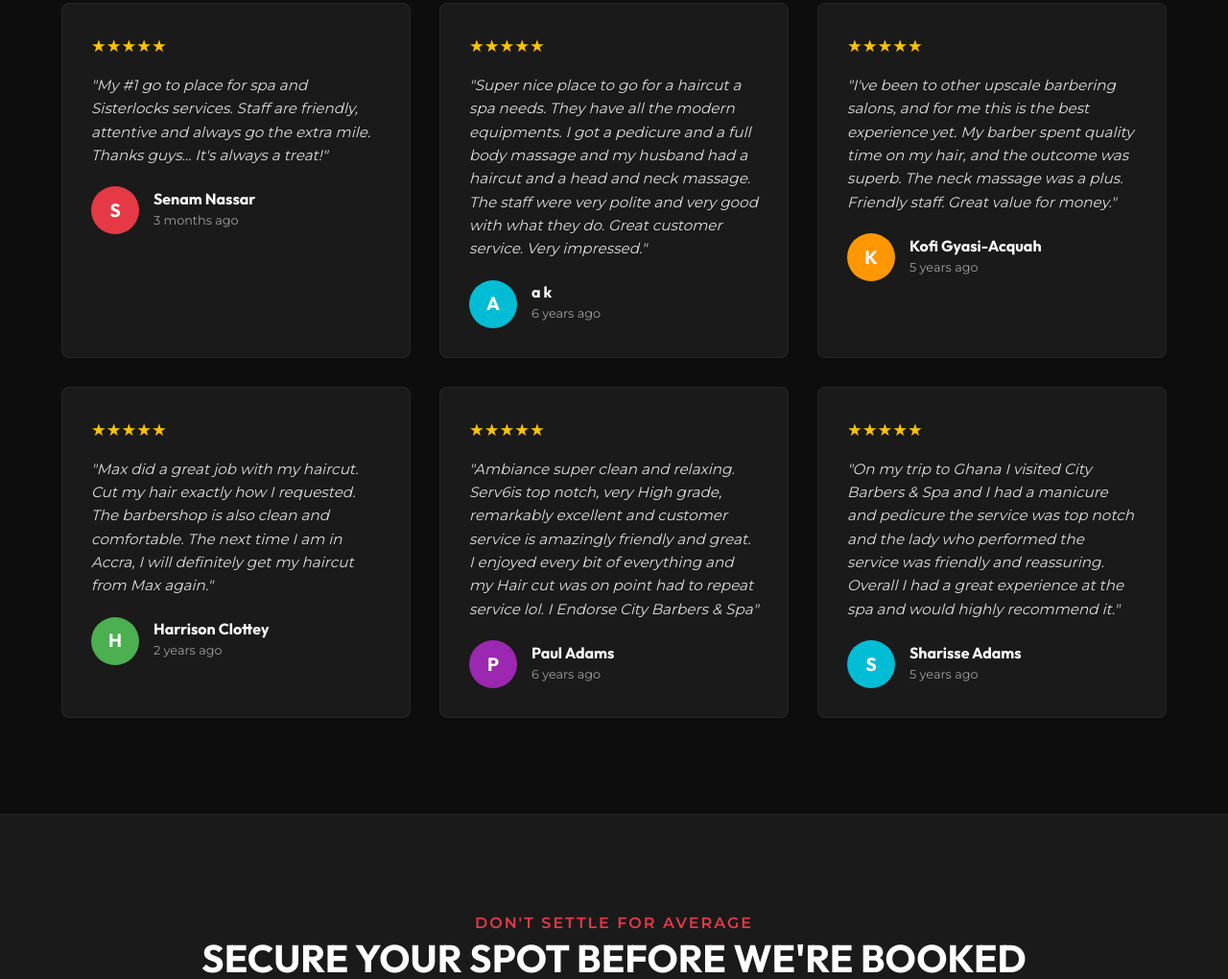
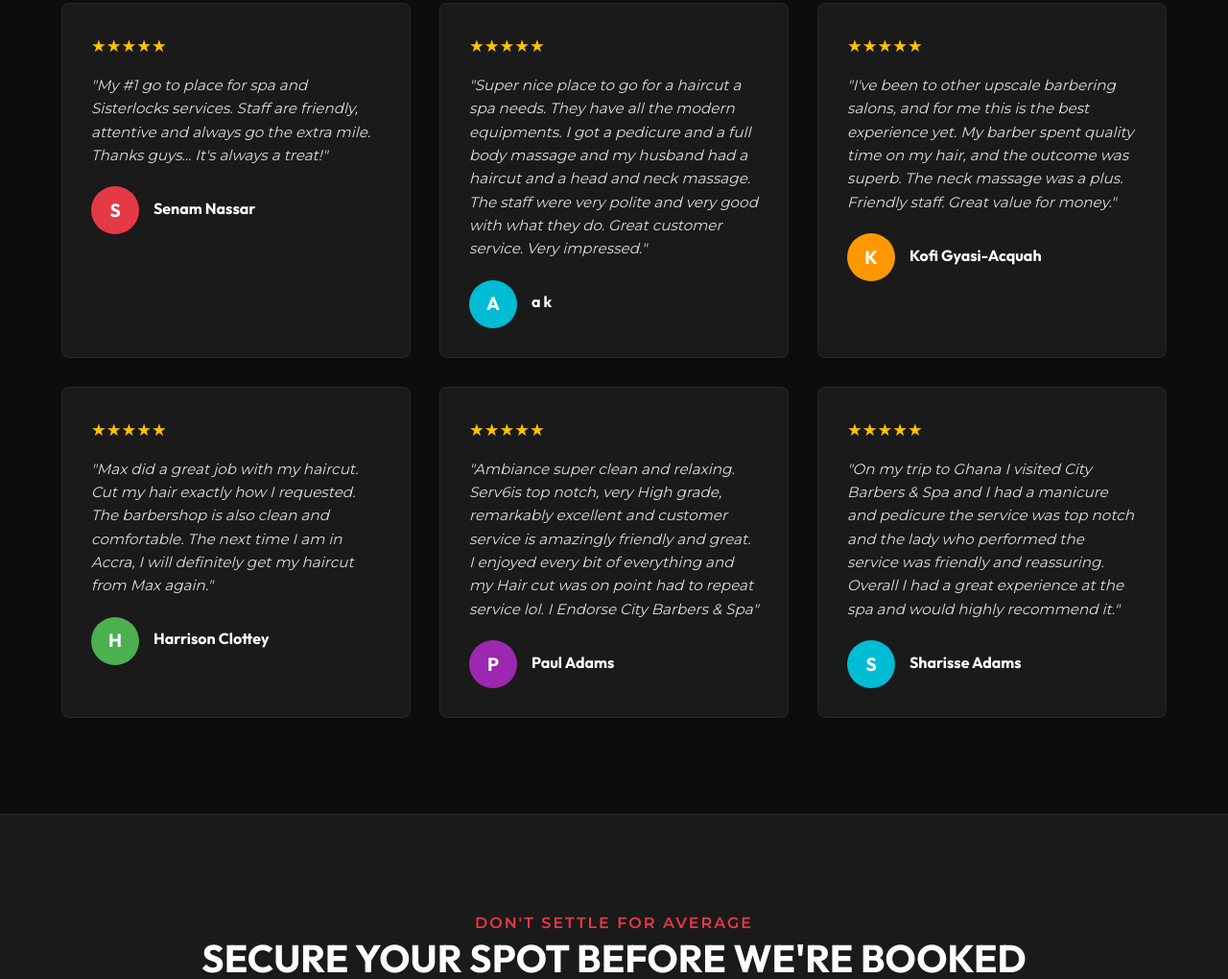
Before and after one commit to gmedia435-bit/cityb-spa, a plain HTML site: page index.html in a window 1280 px wide. Shown: the part 3015-4035 px from the top of the page at 96% size. Drawn offline with Linux system fonts and the light colour scheme.

Commit message:
Remove dates from testimonials

```diff
--- a/index.html
+++ b/index.html
@@ -172,7 +172,6 @@
             <div class="author-avatar">S</div>
             <div class="author-info">
               <h4>Senam Nassar</h4>
-              <p>3 months ago</p>
             </div>
           </div>
         </div>
@@ -185,7 +184,6 @@
             <div class="author-avatar" style="background-color: #00bcd4;">A</div>
             <div class="author-info">
               <h4>a k</h4>
-              <p>6 years ago</p>
             </div>
           </div>
         </div>
@@ -198,7 +196,6 @@
             <div class="author-avatar" style="background-color: #ff9800;">K</div>
             <div class="author-info">
               <h4>Kofi Gyasi-Acquah</h4>
-              <p>5 years ago</p>
             </div>
           </div>
         </div>
@@ -211,7 +208,6 @@
             <div class="author-avatar" style="background-color: #4caf50;">H</div>
             <div class="author-info">
               <h4>Harrison Clottey</h4>
-              <p>2 years ago</p>
             </div>
           </div>
         </div>
@@ -224,7 +220,6 @@
             <div class="author-avatar" style="background-color: #9c27b0;">P</div>
             <div class="author-info">
               <h4>Paul Adams</h4>
-              <p>6 years ago</p>
             </div>
           </div>
         </div>
@@ -237,7 +232,6 @@
             <div class="author-avatar" style="background-color: #00bcd4;">S</div>
             <div class="author-info">
               <h4>Sharisse Adams</h4>
-              <p>5 years ago</p>
             </div>
           </div>
         </div>
```
